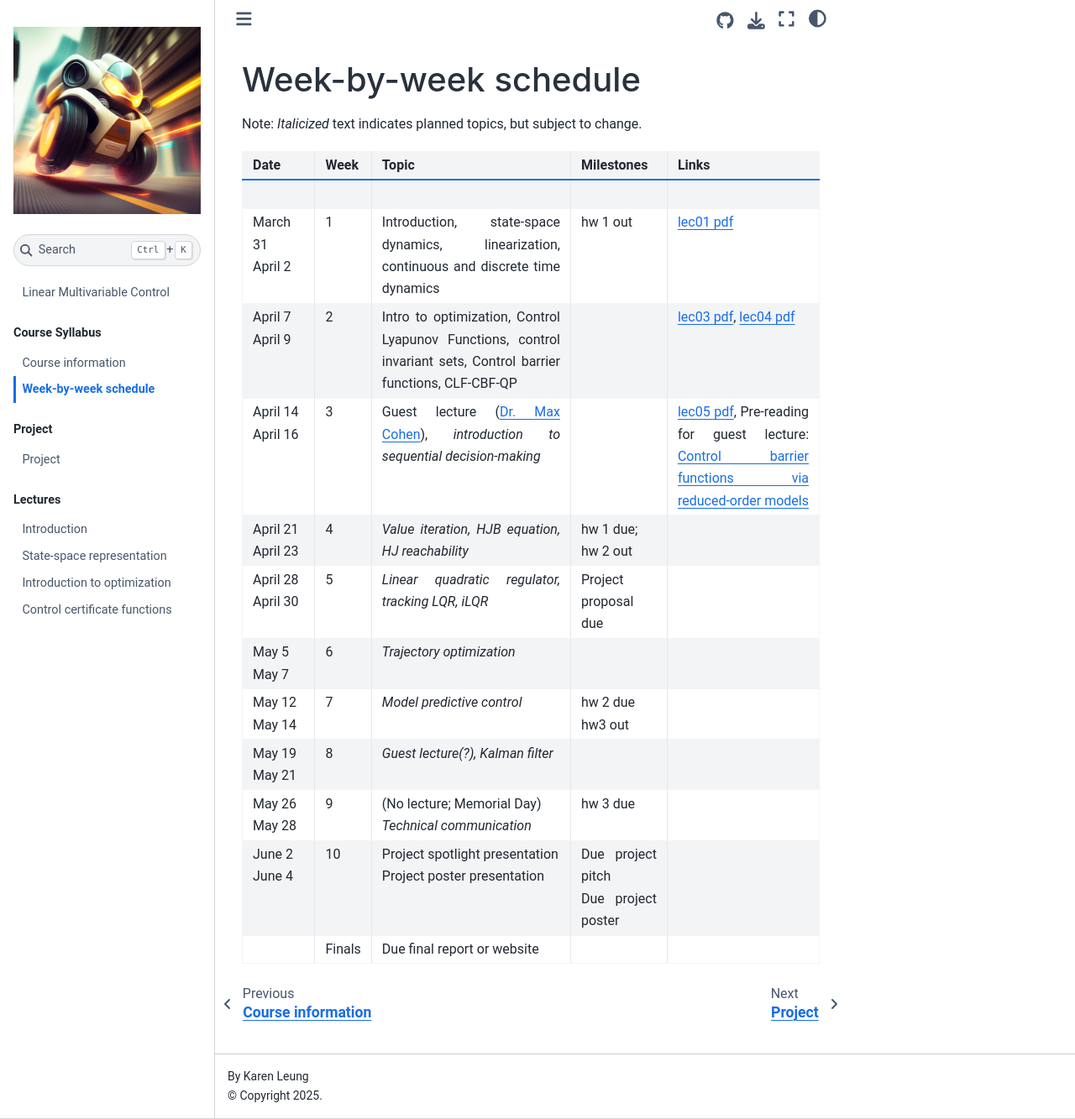
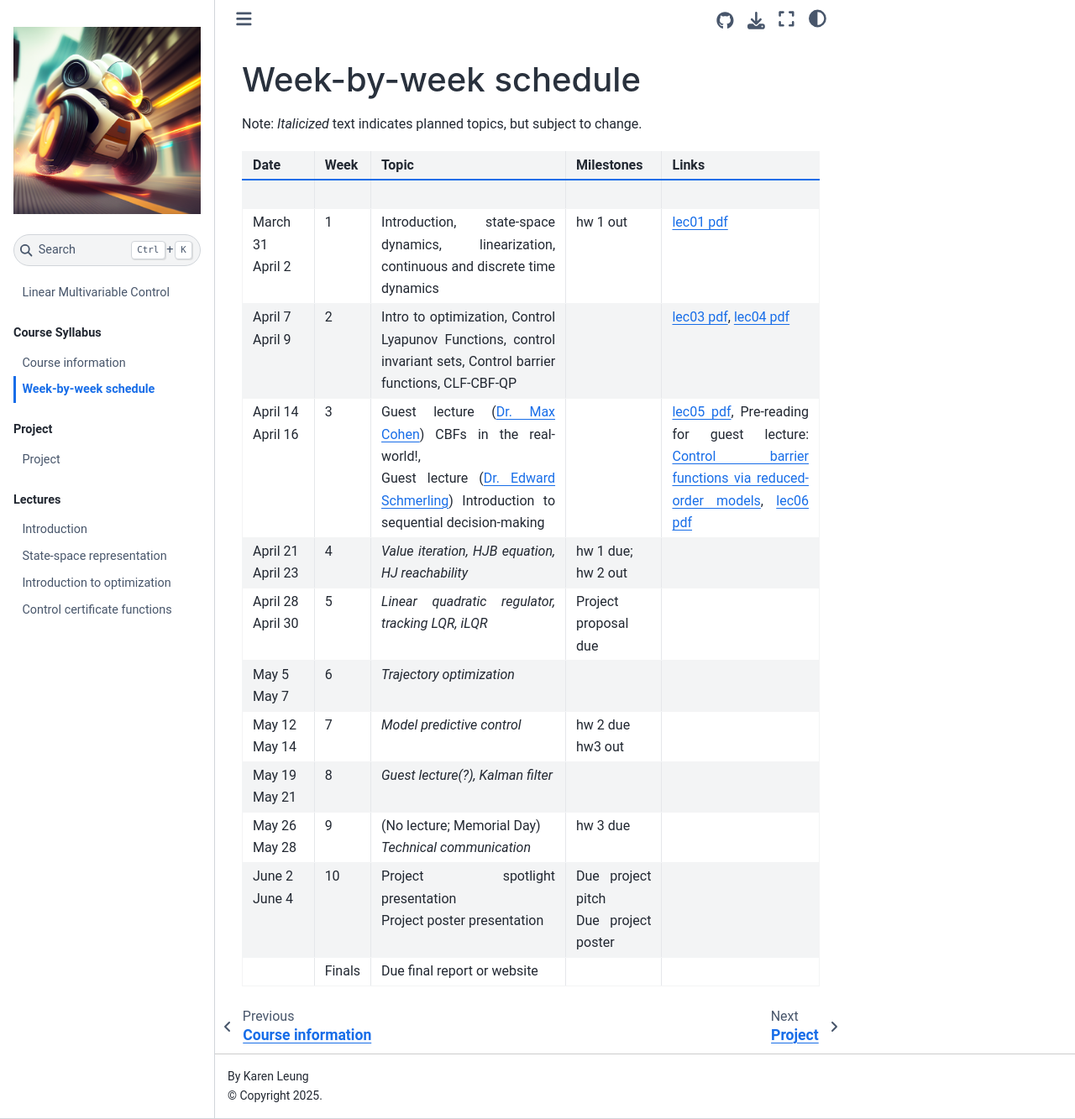
Before and after one commit to jimmyfowler/lmc-book, a Jupyter Book: the page built from logistics/schedule.md, in a window 1280 px wide and 1333 px high. Shown: the whole window at 84% size. Built offline with Jupyter Book 1.0.4 settings and Sphinx 7.4.7 and the Sphinx Book theme 1.1.4, drawn with Linux system fonts in a browser that asks for light colours; pages that are not in the unit, such as notebooks, are missing from menus.

Commit message:
lecture 6 guest lecture with ed

```diff
--- a/logistics/schedule.md
+++ b/logistics/schedule.md
@@ -6,7 +6,7 @@ Note: *Italicized* text indicates planned topics, but subject to change.
 | <img width=150/> ||||
 | March 31 <br> April 2  |   1    | Introduction, state-space dynamics, linearization, continuous and discrete time dynamics | hw 1 out | [lec01 pdf](https://github.com/UW-CTRL/lmc-book/blob/main/_static/pdfs/lecture_01.pdf)|
 | April 7 <br> April 9   |   2    | Intro to optimization, Control Lyapunov Functions, control invariant sets, Control barrier functions, CLF-CBF-QP | | [lec03 pdf](https://github.com/UW-CTRL/lmc-book/blob/main/_static/pdfs/lecture_03.pdf), [lec04 pdf](https://github.com/UW-CTRL/lmc-book/blob/main/_static/pdfs/lecture_04.pdf)|
-| April 14 <br> April 16 |   3    | Guest lecture ([Dr. Max Cohen](https://scholar.google.com/citations?hl=en&user=e_0yKw0AAAAJ&view_op=list_works&sortby=pubdate)), *introduction to sequential decision-making*  | | [lec05 pdf](https://github.com/UW-CTRL/lmc-book/blob/main/_static/pdfs/lecture_05.pdf), Pre-reading for guest lecture: [Control barrier functions via reduced-order models](https://arxiv.org/pdf/2403.09865) |
+| April 14 <br> April 16 |   3    | Guest lecture ([Dr. Max Cohen](https://scholar.google.com/citations?hl=en&user=e_0yKw0AAAAJ&view_op=list_works&sortby=pubdate)) CBFs in the real-world!, <br>Guest lecture ([Dr. Edward Schmerling](https://scholar.google.com/citations?user=b4Kj6MIAAAAJ&hl=en)) Introduction to sequential decision-making  | | [lec05 pdf](https://github.com/UW-CTRL/lmc-book/blob/main/_static/pdfs/lecture_05.pdf), Pre-reading for guest lecture: [Control barrier functions via reduced-order models](https://arxiv.org/pdf/2403.09865), [lec06 pdf](https://github.com/UW-CTRL/lmc-book/blob/main/_static/pdfs/lecture_06.pdf) |
 | April 21 <br> April 23 |   4    | *Value iteration, HJB equation, HJ reachability* | hw 1 due; <br> hw 2 out | |
 | April 28 <br> April 30 |   5    | *Linear quadratic regulator, tracking LQR, iLQR* | Project proposal due | |
 | May 5 <br> May 7       |   6    | *Trajectory optimization* | | |
```
Also changed, not shown: 2 other files.
